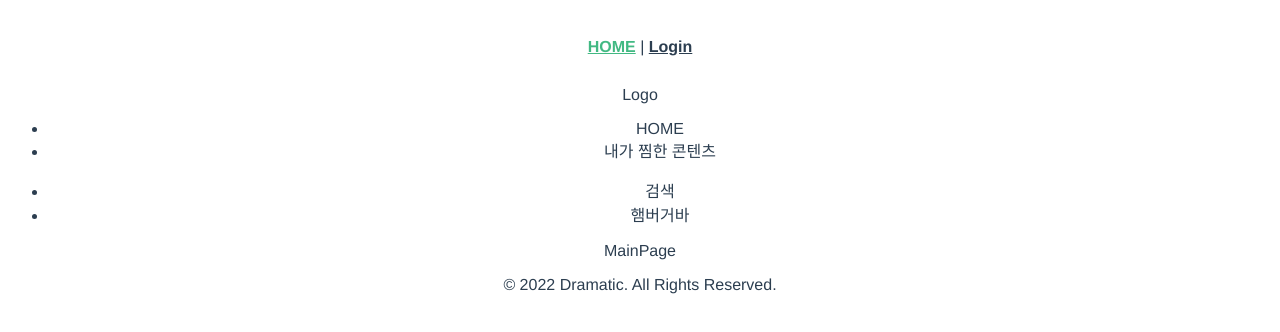
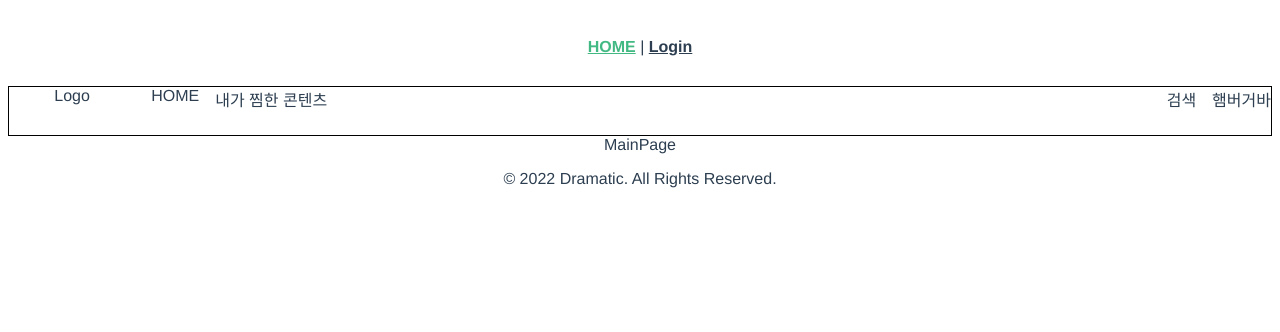
Before and after one commit to Jo-Ving/final-pjt, a Vue app in the folder final-pjt-front/: page / in a window 1280 px wide. Shown: the top 332 px of the page. Built offline with nearby package versions, Linux system fonts and the light colour scheme.

Commit message:
Feat: Navbar
navbar 제작과 기본 구조 만들기

```diff
--- a/final-pjt-front/src/App.vue
+++ b/final-pjt-front/src/App.vue
@@ -32,4 +32,16 @@ nav a {
 nav a.router-link-exact-active {
   color: #42b983;
 }
+
+:root {
+  --gray8: "#111827";
+  --gray7: "#374151";
+  --gray6: "#4B5563";
+  --gray5: "#6B7280";
+  --gray4: "#9CA3AF";
+  --gray3: "#D1D5DB";
+  --gray2: "#E5E7EB";
+  --gray1: "#E5E7EB";
+  --gray0: "#F9FAFB";
+}
 </style>
--- /dev/null
+++ b/final-pjt-front/src/assets/style.css
@@ -0,0 +1,11 @@
+:root {
+  --gray8: #111827;
+  --gray7: #374151;
+  --gray6: "#4B5563";
+  --gray5: "#6B7280";
+  --gray4: "#9CA3AF";
+  --gray3: "#D1D5DB";
+  --gray2: "#E5E7EB";
+  --gray1: "#E5E7EB";
+  --gray0: "#F9FAFB";
+}
--- a/final-pjt-front/src/components/NavBar.vue
+++ b/final-pjt-front/src/components/NavBar.vue
@@ -1,17 +1,17 @@
 <template>
-  <div>
-    <div>Logo</div>
-    <div>
-      <ul>
+  <nav class="container">
+    <div class="logo">Logo</div>
+    <div class="navBar">
+      <ul class="nav-left navItem">
         <li>HOME</li>
         <li>내가 찜한 콘텐츠</li>
       </ul>
-      <ul>
+      <ul class="nav-right navItem">
         <li>검색</li>
         <li>햄버거바</li>
       </ul>
     </div>
-  </div>
+  </nav>
 </template>
 
 <script>
@@ -20,4 +20,37 @@ export default {
 };
 </script>
 
-<style></style>
+<style scoped>
+.container {
+  border: 1px solid black;
+  display: flex;
+  flex-direction: row;
+  justify-content: space-between;
+  height: 3rem;
+  padding: 0;
+}
+.logo {
+  width: 10vw;
+}
+ul {
+  list-style: none;
+  margin: 0;
+  padding: 0;
+}
+li {
+  padding-left: 1rem;
+}
+.navBar {
+  display: flex;
+  flex-direction: row;
+  justify-content: space-between;
+  width: 90vw;
+}
+.nav-left {
+}
+.nav-right {
+}
+.navItem {
+  display: flex;
+}
+</style>
--- a/final-pjt-front/src/views/MainPage.vue
+++ b/final-pjt-front/src/views/MainPage.vue
@@ -1,5 +1,5 @@
 <template>
-  <div>
+  <div class="container">
     <NavBar />
     <div>MainPage</div>
     <FooterComponent />
@@ -18,4 +18,9 @@ export default {
 };
 </script>
 
-<style></style>
+<style scoped>
+.container {
+  /* background-color: #111827; */
+  background-color: var(--gray8);
+}
+</style>
```
Also changed, not shown: final-pjt-front/src/assets/style.js (deleted, +0 -9 lines).
